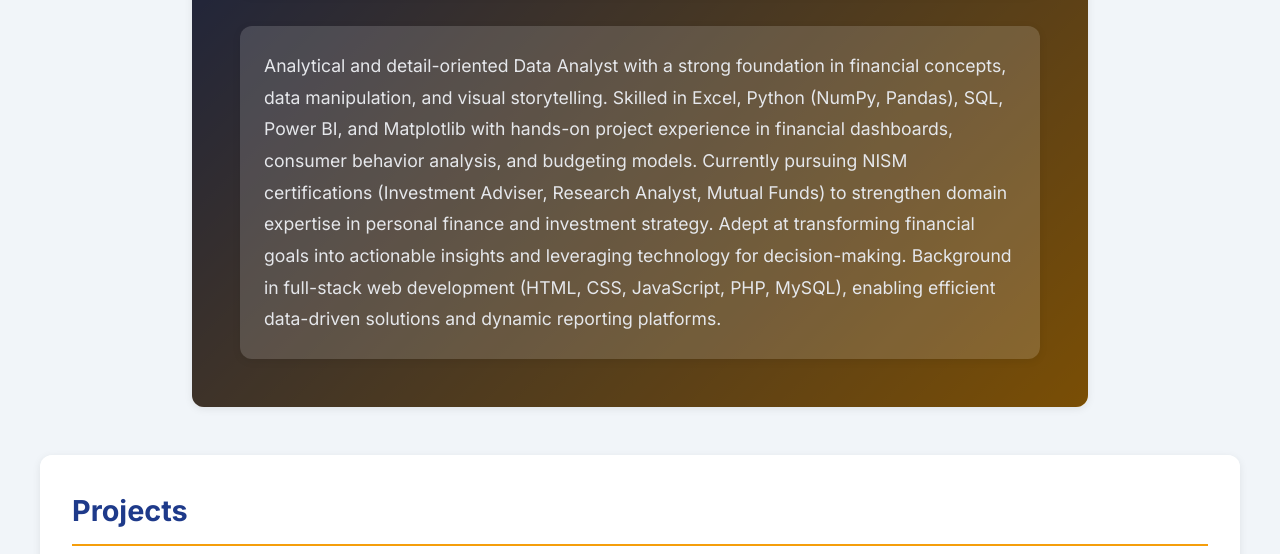
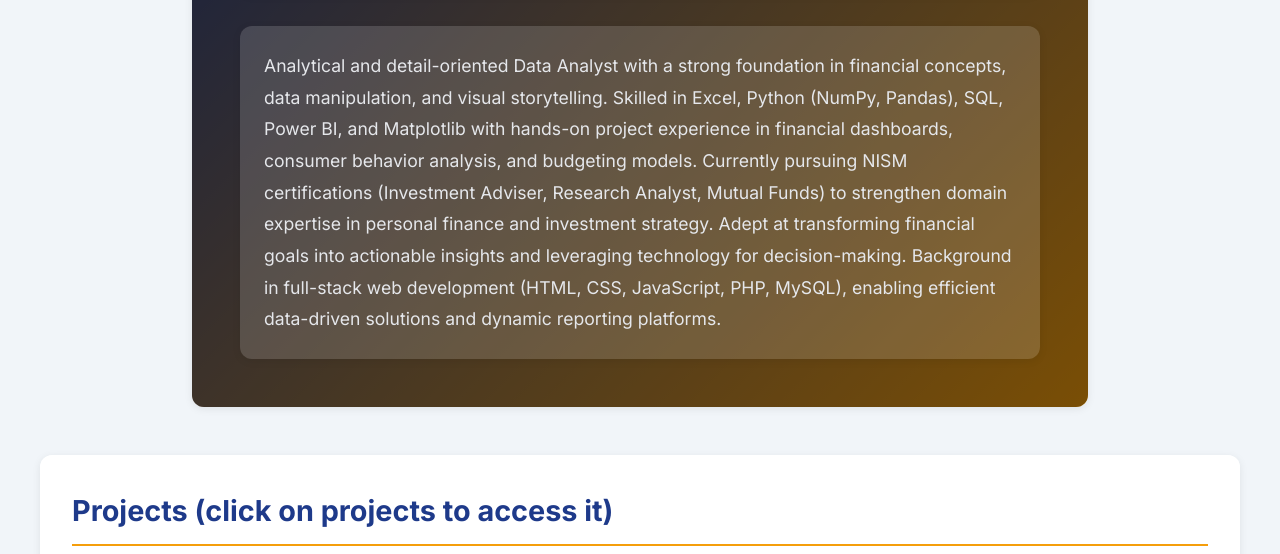
Before and after one commit to SAISANJAY-PARTH/PORTFOLIO, a plain HTML site: page index.html in a window 1280 px wide. Shown: the part 398-952 px from the top of the page. Drawn offline with Linux system fonts and the light colour scheme.

Commit message:
Update index.html

```diff
--- a/index.html
+++ b/index.html
@@ -596,7 +596,7 @@
   <main>
     <!-- Projects Section -->
     <section id="projects" aria-labelledby="projects-heading">
-      <h2 id="projects-heading">Projects</h2>
+      <h2 id="projects-heading">Projects (click on projects to access it)</h2>
       <article class="project-item">
         <div class="project-content">
           <h3 class="project-title">
```
